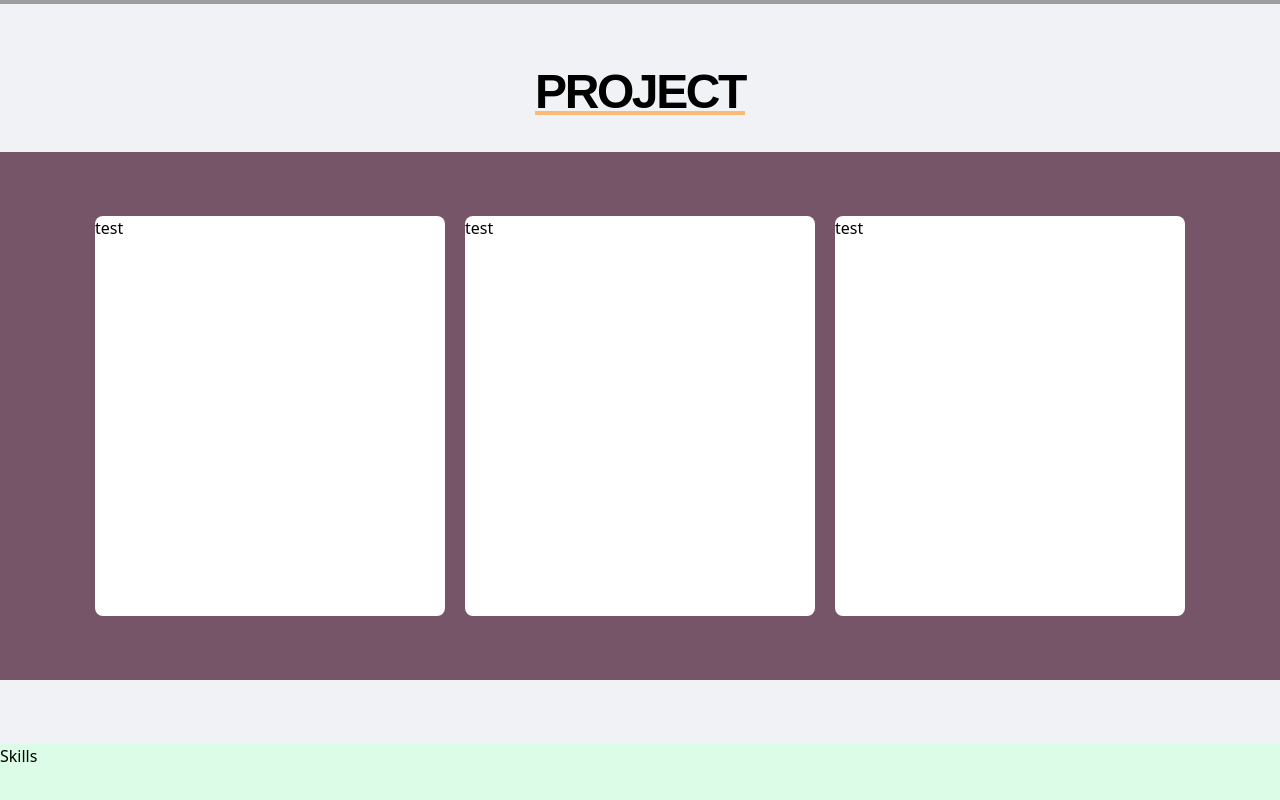
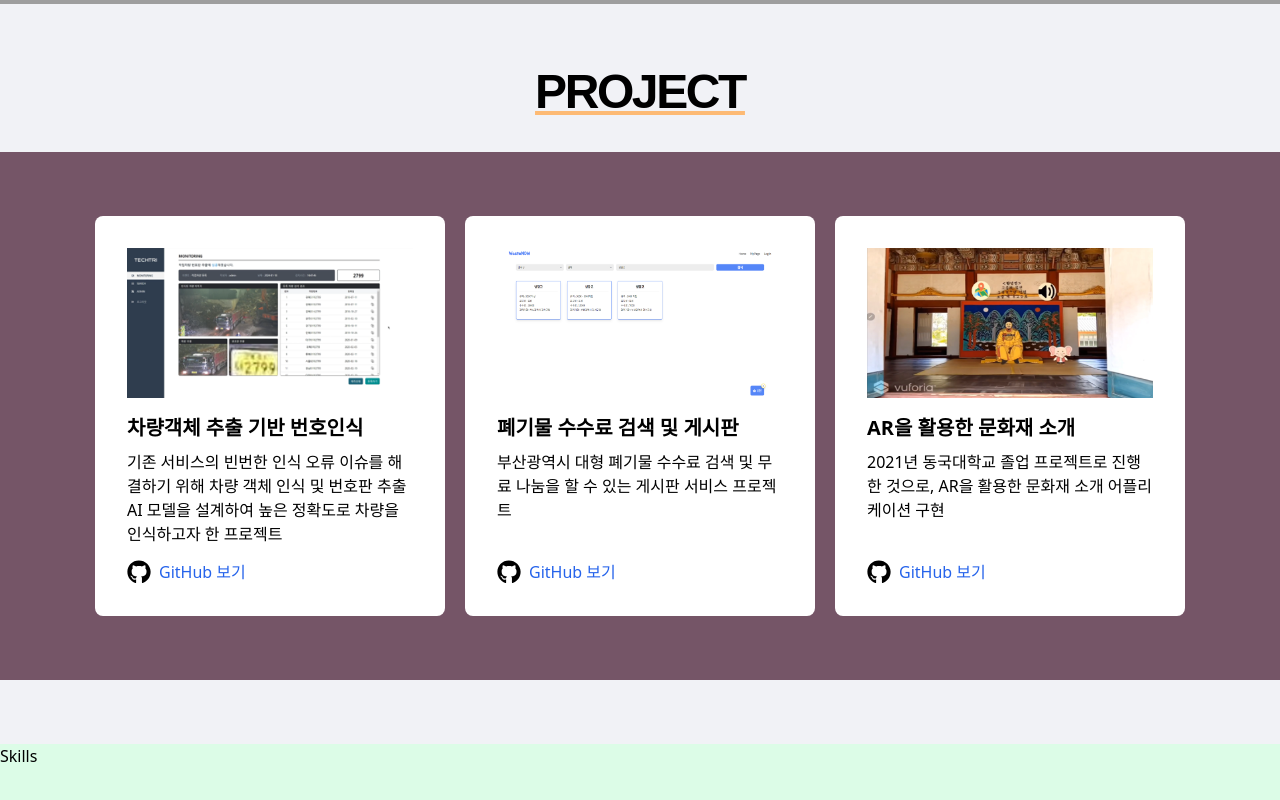
Before and after one commit to maejyomi/portfolio, a React (Create React App) app: page / in a window 1280 px wide. Shown: the part 624-1424 px from the top of the page. Built offline with nearby package versions, Linux system fonts and the light colour scheme; grey boxes are pictures that could not be loaded.

Commit message:
Project 업데이트
- 프로젝트 아이템 내용 추가
- 프로젝트 섹션 완

```diff
--- a/src/components/Project/Project.js
+++ b/src/components/Project/Project.js
@@ -1,6 +1,10 @@
 import React from "react";
 import SubTitle from "../SubTitle";
 import ProjectItem from "./ProjectItem";
+
+import Project1 from "../../images/프로젝트1.png";
+import Project2 from "../../images/프로젝트2.png";
+import Project3 from "../../images/프로젝트3.png";
 
 const Project = ({ elementRef }) => {
   return (
@@ -8,9 +12,21 @@ const Project = ({ elementRef }) => {
       <div className="flex flex-col justify-center items-center gap-5">
         <SubTitle title="PROJECT" />
         <div className="bg-[#755567] w-full p-[2rem] py-[4rem] mt-[1rem] flex flex-wrap justify-center gap-5">
-          <ProjectItem />
-          <ProjectItem />
-          <ProjectItem />
+          <ProjectItem
+            PTitle='차량객체 추출 기반 번호인식'
+            content='기존 서비스의 빈번한 인식 오류 이슈를 해결하기 위해 차량 객체 인식 및 번호판 추출 AI 모델을 설계하여 높은 정확도로 차량을 인식하고자 한 프로젝트'
+            image={Project1}
+            gUrl='https://github.com/maejyomi/license-plate-recognition'/>
+          <ProjectItem
+            PTitle='폐기물 수수료 검색 및 게시판'
+            content='부산광역시 대형 폐기물 수수료 검색 및 무료 나눔을 할 수 있는 게시판 서비스 프로젝트'
+            image={Project2}
+            gUrl='https://github.com/maejyomi/WasteNow-front'/>
+          <ProjectItem
+            PTitle='AR을 활용한 문화재 소개'
+            content='2021년 동국대학교 졸업 프로젝트로 진행한 것으로, AR을 활용한 문화재 소개 어플리케이션 구현'
+            image={Project3}
+            gUrl='https://github.com/maejyomi/Capstone-Design'/>
         </div>
       </div>
     </div>
--- a/src/components/Project/ProjectItem.js
+++ b/src/components/Project/ProjectItem.js
@@ -1,7 +1,26 @@
 import React from "react";
+import { FaGithub } from "react-icons/fa";
 
-const ProjectItem = () => {
-  return <div className="bg-white rounded-lg w-[350px] h-[400px] ">test</div>;
+const ProjectItem = ({PTitle, content, image, gUrl}) => {
+  return (
+    <div className="relative transition-all bg-white rounded-lg w-[350px] h-[400px] p-[2rem] hover:scale-105">
+      <div className="bg-gray-300 w-full h-[150px]">
+        <img src={image} className="w-full h-full object-fill"></img>
+      </div>
+      <div className="mt-[1rem] ">
+        <h3 className="text-xl font-bold">{PTitle}</h3>
+        <p className="mt-[0.5rem]">
+          {content}
+        </p>
+      </div>
+      <div className="absolute bottom-[2rem] cursor-pointer">
+        <a href={gUrl} className="flex items-center gap-2">
+          <FaGithub className="text-2xl" />
+          <p className="text-blue-600 hover:underline">GitHub 보기</p>
+        </a>
+      </div>
+    </div>
+  );
 };
 
 export default ProjectItem;
```
